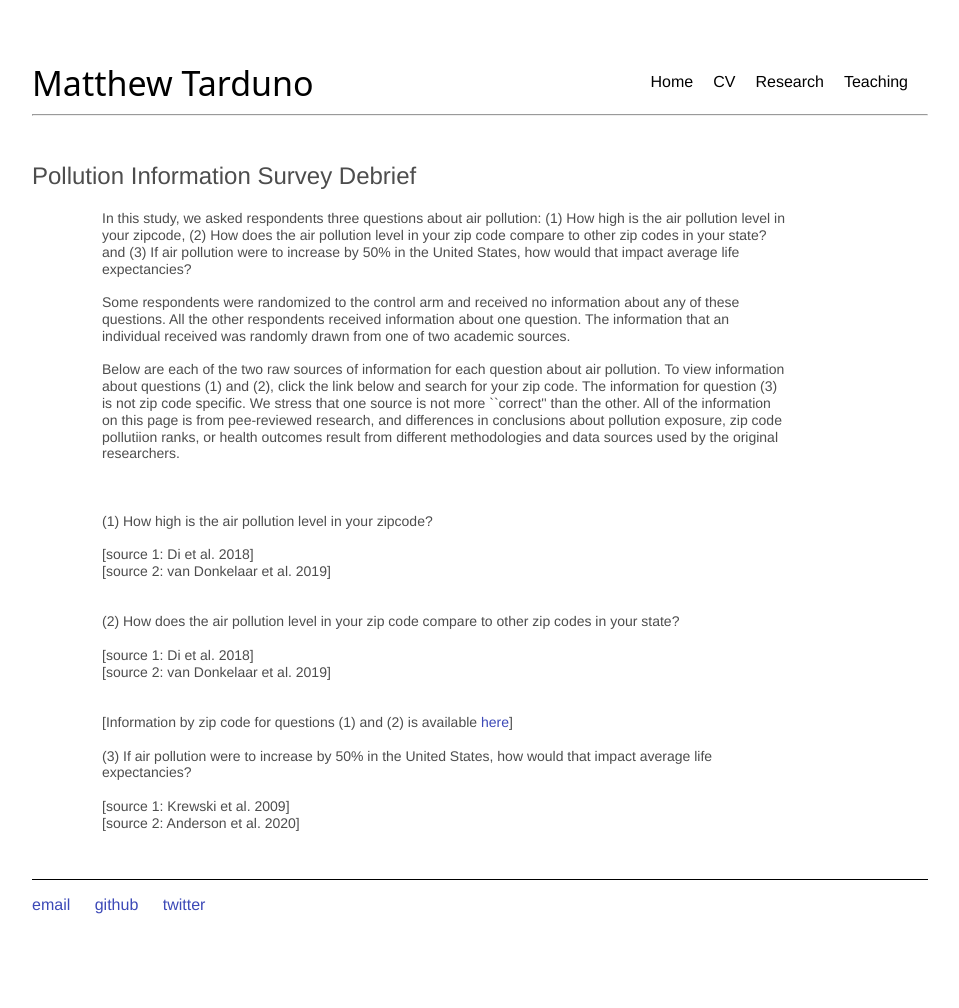
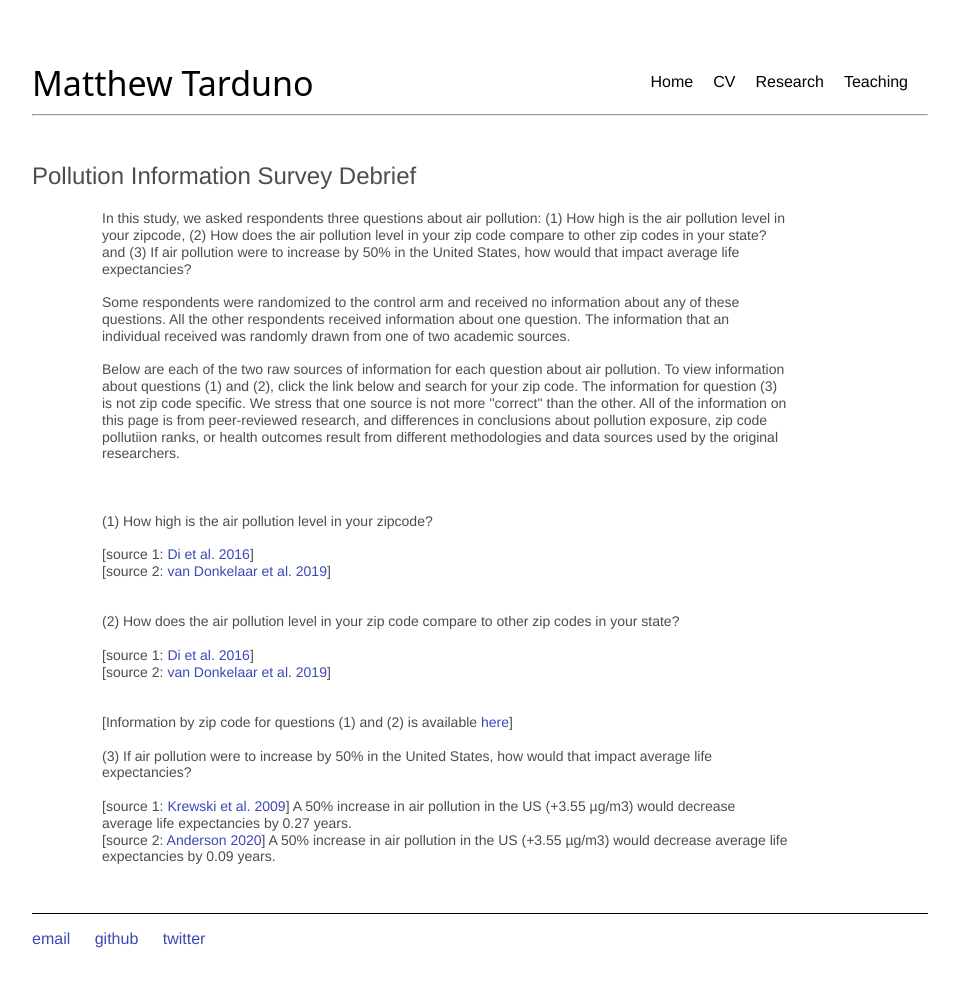
Before and after one commit to Matt-Tarduno/Matt-Tarduno.github.io, a Jekyll site: the page built from pollution_info_debrief/index.html, in a window 1280 px wide. Shown: the whole page, without its empty margins (160-1119 px from the left). Built offline with Jekyll 4.4.1, drawn with Linux system fonts in a browser that asks for light colours; before the commit the page ends 974 px from its top, so only the background shows below that.

Commit message:
Update index.html

```diff
--- a/pollution_info_debrief/index.html
+++ b/pollution_info_debrief/index.html
@@ -18,7 +18,7 @@ Some respondents were randomized to the control arm and received no information
 		<br>
 		<br>
 Below are each of the two raw sources of information for each question about air pollution. To view information about questions (1) and (2), click the link below and search for your zip code. The information for question (3) is not zip code specific.
-We stress that one source is not more ``correct'' than the other. All of the information on this page is from pee-reviewed research, and differences in conclusions about pollution exposure, zip code pollutiion ranks, or health outcomes result from different methodologies and data sources used by the original researchers.
+We stress that one source is not more ''correct'' than the other. All of the information on this page is from peer-reviewed research, and differences in conclusions about pollution exposure, zip code pollutiion ranks, or health outcomes result from different methodologies and data sources used by the original researchers.
 <br>
 <br>
 <br>
@@ -28,8 +28,8 @@ We stress that one source is not more ``correct'' than the other. All of the inf
 (1) How high is the air pollution level in your zipcode?
 <br>
 <br>
-[source 1: Di et al. 2018] <br>
-[source 2: van Donkelaar et al. 2019] <br>
+[source 1: <a href="https://pubmed.ncbi.nlm.nih.gov/27023334/", target="_blank">Di et al. 2016</a>] <br>
+[source 2: <a href="https://pubs.acs.org/doi/10.1021/acs.est.8b06392?cookieSet=1", target="_blank">van Donkelaar et al. 2019</a>] <br>
 <br>
 <br>
 
@@ -37,8 +37,8 @@ We stress that one source is not more ``correct'' than the other. All of the inf
 (2) How does the air pollution level in your zip code compare to other zip codes in your state?
 <br>
 <br>
-[source 1: Di et al. 2018] <br>
-[source 2: van Donkelaar et al. 2019]<br>
+[source 1: <a href="https://pubmed.ncbi.nlm.nih.gov/27023334/", target="_blank">Di et al. 2016</a>] <br>
+[source 2: <a href="https://pubs.acs.org/doi/10.1021/acs.est.8b06392?cookieSet=1", target="_blank">van Donkelaar et al. 2019</a>] <br>
 <br>
 <br>
 [Information by zip code for questions (1) and (2) is available <a href="https://docs.google.com/spreadsheets/d/1dWZMwTIHlOeHORmPY-SYUfgdKxGQzI5tWrg6HSpdWKo/edit?usp=sharing" target="_blank">here</a>]
@@ -49,8 +49,8 @@ We stress that one source is not more ``correct'' than the other. All of the inf
 (3) If air pollution were to increase by 50% in the United States, how would that impact average life expectancies?
 <br>
 <br>
-[source 1: Krewski et al. 2009]<br>
-[source 2: Anderson et al. 2020]<br>
+[source 1: <a href="https://pubmed.ncbi.nlm.nih.gov/19627030/", target="_blank">Krewski et al. 2009</a>] A 50% increase in air pollution in the US (+3.55 µg/m3) would decrease average life expectancies by 0.27 years. <br>
+[source 2: <a href="https://academic.oup.com/jeea/article/18/4/1886/5580747", target="_blank">Anderson 2020</a>] A 50% increase in air pollution in the US (+3.55 µg/m3) would decrease average life expectancies by 0.09 years.<br>
 <br>
 <br>
 </p>
```
